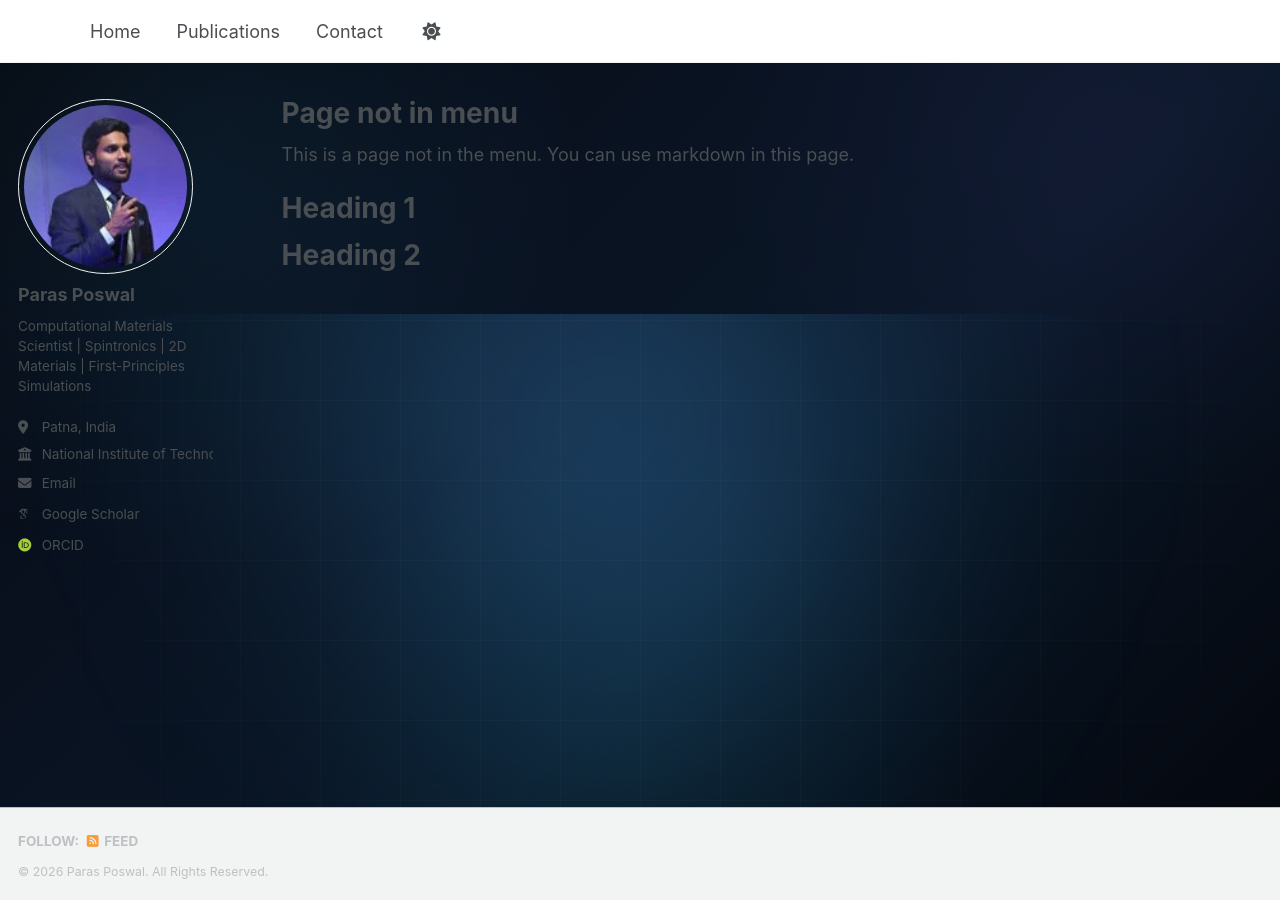
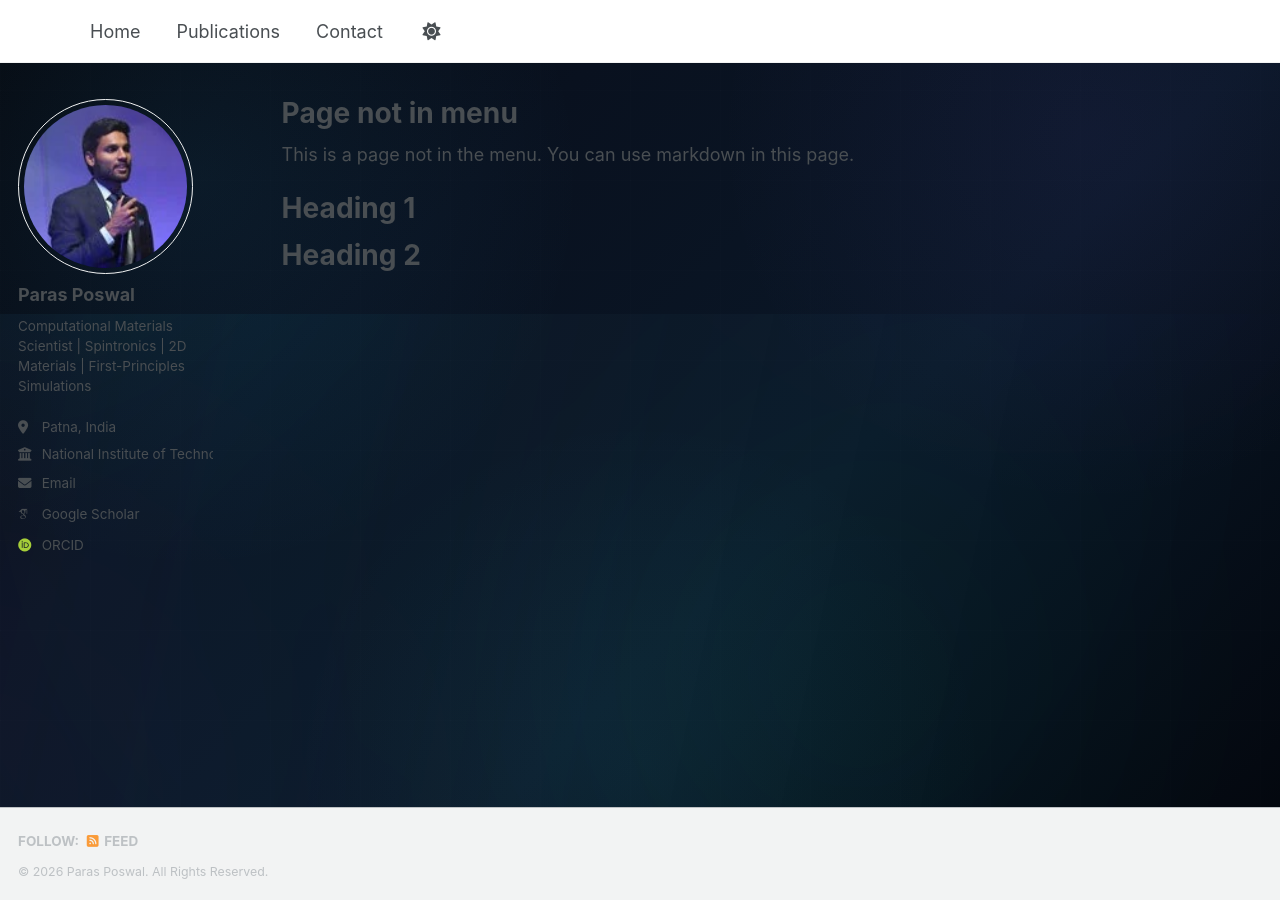
Before and after one commit to poswalparas/poswalparas.github.io, a Jekyll site: the page built from _pages/non-menu-page.md, in a window 1280 px wide. Built offline with Jekyll 4.4.1, drawn with Linux system fonts in a browser that asks for light colours; some web fonts are replaced; a script bundle is joined from its source files by our own code; library files that are not in the unit come from our copies.

Commit message:
Update main.scss

```diff
--- a/assets/css/main.scss
+++ b/assets/css/main.scss
@@ -538,3 +538,191 @@
     }
 
 }
+/* ==========================================================
+   ELECTRON DENSITY CLOUDS
+========================================================== */
+
+body::before{
+
+    content:"";
+
+    position:fixed;
+
+    inset:-20%;
+
+    pointer-events:none;
+
+    z-index:-10;
+
+    background:
+
+    radial-gradient(
+        circle at 20% 25%,
+        rgba(0,180,255,.11),
+        transparent 22%
+    ),
+
+    radial-gradient(
+        circle at 75% 15%,
+        rgba(80,120,255,.09),
+        transparent 24%
+    ),
+
+    radial-gradient(
+        circle at 65% 70%,
+        rgba(0,255,200,.08),
+        transparent 26%
+    ),
+
+    radial-gradient(
+        circle at 15% 80%,
+        rgba(150,100,255,.08),
+        transparent 20%
+    );
+
+    filter:blur(140px);
+
+    animation:
+        electronCloud
+        45s
+        ease-in-out
+        infinite
+        alternate;
+
+}
+@keyframes electronCloud{
+
+0%{
+
+transform:
+translate(-3%,-2%)
+scale(1);
+
+}
+
+100%{
+
+transform:
+translate(3%,2%)
+scale(1.18);
+
+}
+
+}
+/* ==========================================================
+   SCIENTIFIC GRID
+========================================================== */
+
+.page{
+
+    position:relative;
+
+}
+
+.page::before{
+
+    content:"";
+
+    position:fixed;
+
+    inset:0;
+
+    z-index:-9;
+
+    pointer-events:none;
+
+    background-image:
+
+    linear-gradient(
+
+        rgba(255,255,255,.025) 1px,
+
+        transparent 1px
+
+    ),
+
+    linear-gradient(
+
+        90deg,
+
+        rgba(255,255,255,.025) 1px,
+
+        transparent 1px
+
+    );
+
+    background-size:90px 90px;
+
+    opacity:.45;
+
+}
+/* ==========================================================
+   CAUSTIC LIGHT
+========================================================== */
+
+body::after{
+
+content:"";
+
+position:fixed;
+
+inset:-30%;
+
+z-index:-8;
+
+pointer-events:none;
+
+background:
+
+linear-gradient(
+
+110deg,
+
+transparent 20%,
+
+rgba(255,255,255,.018) 42%,
+
+rgba(0,180,255,.035) 50%,
+
+rgba(255,255,255,.018) 58%,
+
+transparent 80%
+
+);
+
+filter:blur(120px);
+
+animation:
+
+causticMove
+
+32s
+
+linear
+
+infinite;
+
+}
+@keyframes causticMove{
+
+0%{
+
+transform:
+
+translateX(-25%)
+
+rotate(-8deg);
+
+}
+
+100%{
+
+transform:
+
+translateX(30%)
+
+rotate(-8deg);
+
+}
+
+}
```
